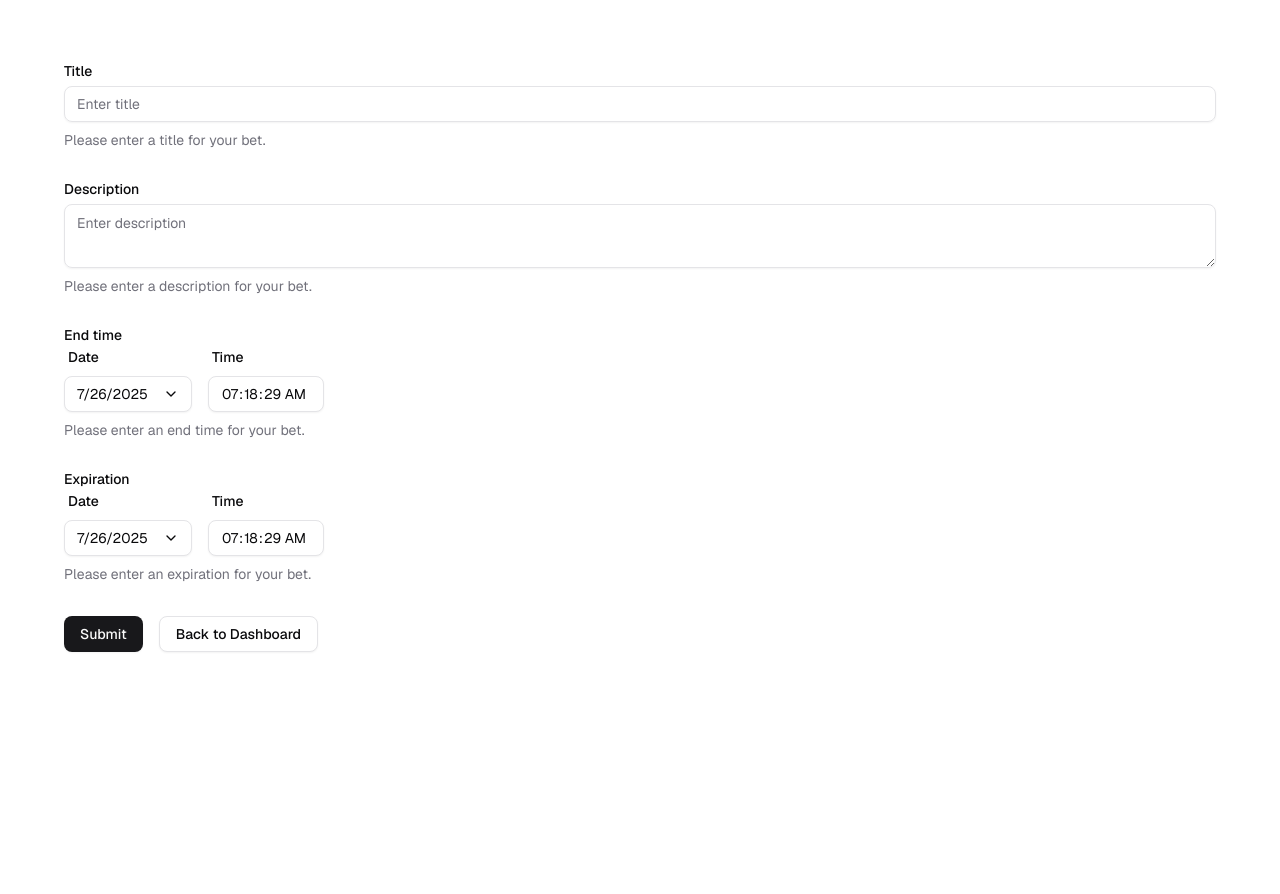
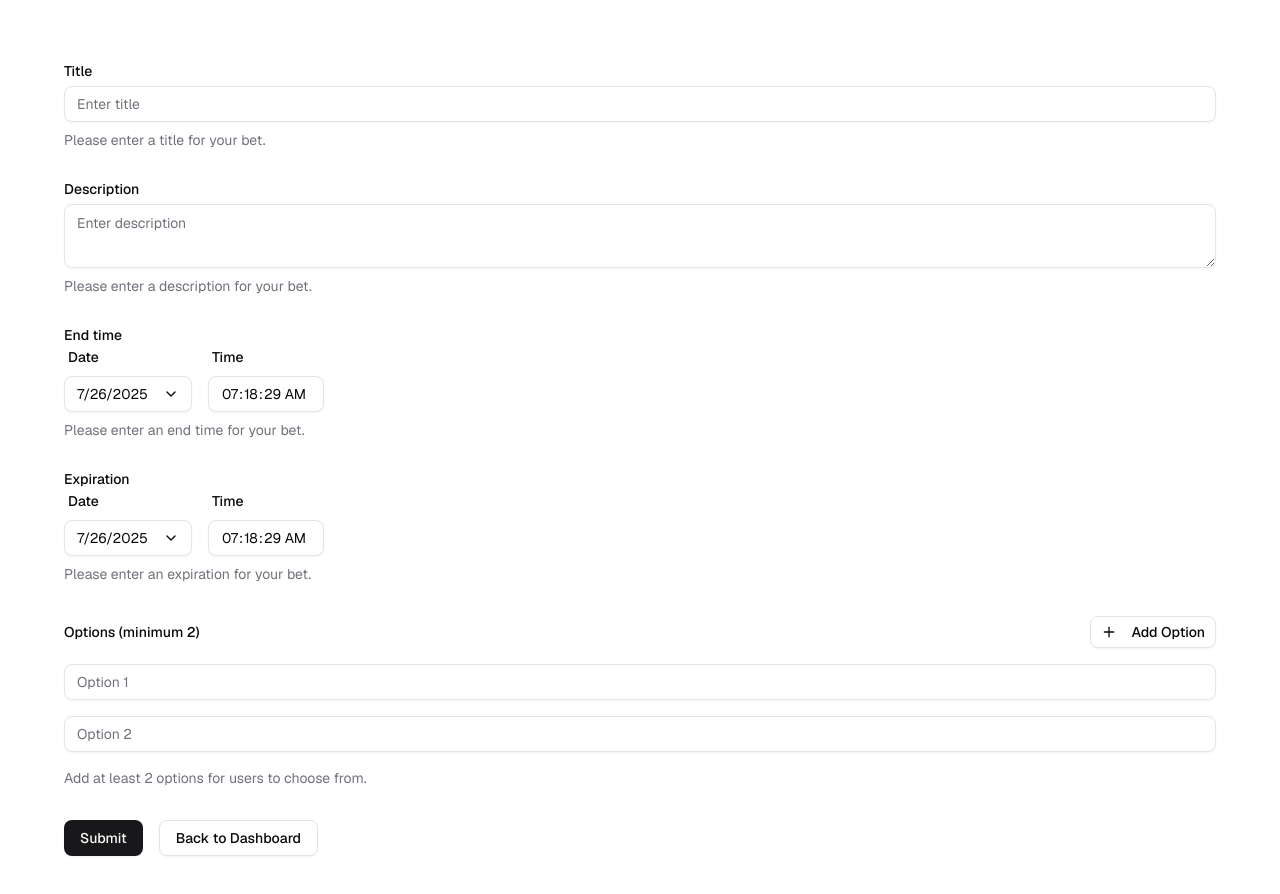
Before and after one commit to Biri0/better, a Next.js app: page /bet/new in a window 1280 px wide. Shown: the top 894 px of the page. Before the commit the page ends 800 px from the top, so only its background shows below. Built offline with nearby package versions, Linux system fonts and the light colour scheme; no server answers.

Commit message:
Add bet options to bet creation form

```diff
--- a/src/app/bet/new/actions.ts
+++ b/src/app/bet/new/actions.ts
@@ -3,7 +3,7 @@
 import type { z } from "zod";
 import { formSchema } from "./schema";
 import { db } from "~/server/db";
-import { bets } from "~/server/db/schema";
+import { betOptions, bets } from "~/server/db/schema";
 import { auth } from "~/server/auth";
 import { redirect } from "next/navigation";
 
@@ -19,13 +19,29 @@ export async function createBet(values: z.infer<typeof formSchema>) {
     throw new Error("Invalid data");
   }
 
-  await db.insert(bets).values({
-    title: values.title,
-    description: values.description,
-    endTime: values.endTime,
-    expirationTime: values.expirationTime,
-    createdBy: session.user.id,
-  });
+  const result = await db
+    .insert(bets)
+    .values({
+      title: values.title,
+      description: values.description,
+      endTime: values.endTime,
+      expirationTime: values.expirationTime,
+      createdBy: session.user.id,
+    })
+    .returning({ betId: bets.id });
+
+  const betId = result[0]?.betId;
+  if (!betId) {
+    throw new Error("Failed to create bet");
+  }
+
+  await db.insert(betOptions).values(
+    values.optionLabels.map((label) => ({
+      label: label,
+      status: "open" as const,
+      betId: betId,
+    })),
+  );
 
   redirect("/dashboard");
 }
--- a/src/app/bet/new/page.tsx
+++ b/src/app/bet/new/page.tsx
@@ -3,6 +3,7 @@
 import { zodResolver } from "@hookform/resolvers/zod";
 import { useForm } from "react-hook-form";
 import type { z } from "zod";
+import { useState } from "react";
 
 import { Button } from "~/components/ui/button";
 import {
@@ -21,21 +22,58 @@ import { createBet } from "./actions";
 import { Textarea } from "~/components/ui/textarea";
 import Calendar24 from "~/components/calendar-24";
 import Link from "next/link";
+import { Trash2, Plus } from "lucide-react";
+
+type FormData = z.infer<typeof formSchema>;
 
 export default function NewBetPage() {
-  const form = useForm<z.infer<typeof formSchema>>({
+  const [options, setOptions] = useState<string[]>(["", ""]);
+
+  const form = useForm<FormData>({
     resolver: zodResolver(formSchema),
     defaultValues: {
       title: "",
       description: "",
       endTime: new Date(),
       expirationTime: new Date(),
+      optionLabels: ["", ""],
     },
   });
 
+  const addOption = async () => {
+    const newOptions = [...options, ""];
+    setOptions(newOptions);
+    form.setValue("optionLabels", newOptions);
+    await form.trigger("optionLabels");
+  };
+
+  const removeOption = async (index: number) => {
+    if (options.length > 2) {
+      const newOptions = options.filter((_, i) => i !== index);
+      setOptions(newOptions);
+      form.setValue("optionLabels", newOptions);
+      await form.trigger("optionLabels");
+    }
+  };
+
+  const updateOption = async (index: number, value: string) => {
+    const newOptions = [...options];
+    newOptions[index] = value;
+    setOptions(newOptions);
+    form.setValue("optionLabels", newOptions);
+    await form.trigger("optionLabels");
+  };
+
+  const handleSubmit = async (data: FormData) => {
+    await createBet({ ...data, optionLabels: options });
+  };
+
   return (
     <Form {...form}>
-      <form onSubmit={form.handleSubmit(createBet)} className="m-16 space-y-8">
+      <form
+        onSubmit={form.handleSubmit(handleSubmit)}
+        className="m-16 space-y-8"
+      >
         <FormField
           control={form.control}
           name="title"
@@ -103,6 +141,64 @@ export default function NewBetPage() {
             </FormItem>
           )}
         />
+
+        <div className="space-y-4">
+          <div className="flex items-center justify-between">
+            <FormLabel>Options (minimum 2)</FormLabel>
+            <Button
+              type="button"
+              variant="outline"
+              size="sm"
+              onClick={addOption}
+            >
+              <Plus className="mr-2 h-4 w-4" />
+              Add Option
+            </Button>
+          </div>
+          {options.map((option, index) => (
+            <div key={index} className="space-y-2">
+              <div className="flex items-end gap-2">
+                <div className="flex-1">
+                  <Input
+                    placeholder={`Option ${index + 1}`}
+                    value={option}
+                    onChange={(e) => updateOption(index, e.target.value)}
+                    className={
+                      form.formState.errors.optionLabels?.[index]
+                        ? "border-destructive"
+                        : ""
+                    }
+                  />
+                  {form.formState.errors.optionLabels?.[index] && (
+                    <p className="text-destructive mt-1 text-sm">
+                      {form.formState.errors.optionLabels[index]?.message}
+                    </p>
+                  )}
+                </div>
+                {options.length > 2 && (
+                  <Button
+                    type="button"
+                    variant="outline"
+                    size="sm"
+                    onClick={() => removeOption(index)}
+                  >
+                    <Trash2 className="h-4 w-4" />
+                  </Button>
+                )}
+              </div>
+            </div>
+          ))}
+          <FormDescription>
+            Add at least 2 options for users to choose from.
+          </FormDescription>
+          {form.formState.errors.optionLabels &&
+            !Array.isArray(form.formState.errors.optionLabels) && (
+              <p className="text-destructive text-sm">
+                {form.formState.errors.optionLabels.message}
+              </p>
+            )}
+        </div>
+
         <div className="flex gap-4">
           <Button type="submit">Submit</Button>
           <Link href="/dashboard">
--- a/src/app/bet/new/schema.ts
+++ b/src/app/bet/new/schema.ts
@@ -18,4 +18,16 @@ export const formSchema = z.object({
   expirationTime: z.date().min(new Date(), {
     message: "Expiration must be in the future.",
   }),
+  optionLabels: z
+    .array(
+      z.string().min(1, {
+        message: "Option cannot be empty.",
+      }),
+    )
+    .min(2, {
+      message: "You must provide at least 2 options.",
+    })
+    .refine((options) => new Set(options).size === options.length, {
+      message: "All options must be unique.",
+    }),
 });
```
